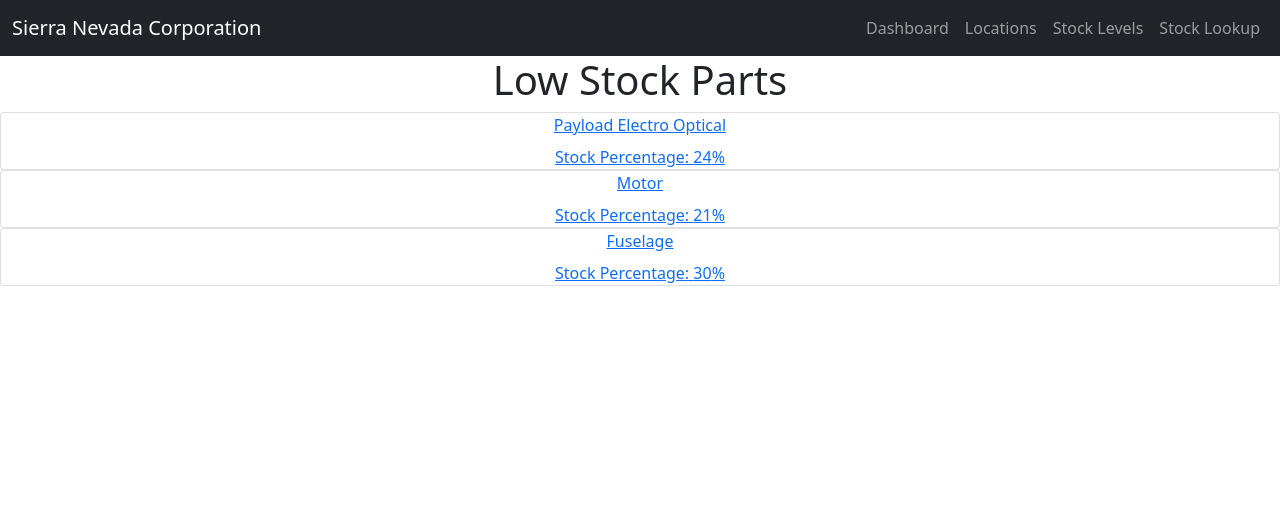
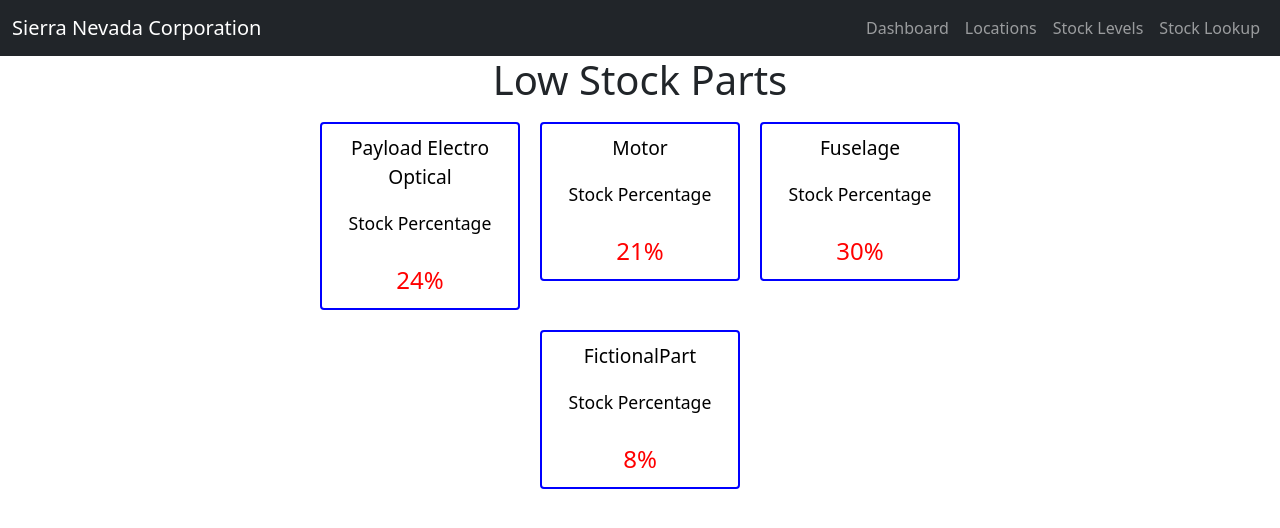
Before and after one commit to reicraftscodes/uas-lifecycle-management-frontend, a React (Create React App) app: page /stock-levels in a window 1280 px wide. Shown: the top 528 px of the page. Built offline with nearby package versions, Linux system fonts and the light colour scheme.

Commit message:
Added basic styling to the componenet stock levels for low stock level items.

```diff
--- a/src/App.css
+++ b/src/App.css
@@ -10,6 +10,39 @@
 
 }
 
+#stockLink {
+  text-decoration: none;
+  color: black;
+}
+#cardTitle {
+  margin-top: 10px;
+  font-size: 1.2em;
+}
+#cardText {
+  margin-top: 10px;
+  font-size: 1.1em;
+}
+#partCard {
+  border: 2px solid blue;
+  margin: 10px;
+  width: 200px;
+}
+#stockPercentage {
+  margin: 10px 0;
+  color: red;
+  font-size: 1.5em;
+}
+
+#flex-container {
+  display: flex;
+  width: 800px;
+  margin: auto;
+  flex-direction: row;
+  flex-wrap: wrap;
+  justify-content: center;
+}
+
+
 #details-container {
   display: flex;
   width: 80%;
--- a/src/pages/StockLevels.js
+++ b/src/pages/StockLevels.js
@@ -7,25 +7,26 @@ function StockLevels() {
     const dronePart = {failurePeriodTime: 100, failureTime: 100, weight: 2, location: 'Cardiff', name: 'Payload Electro Optical', partId: 4, units: 24, cost: 0, status: 'Awaiting repair'}
     const dronePart2 = {failurePeriodTime: 100, failureTime: 100, weight: 2, location: 'Cardiff', name: 'Motor', partId: 5, units: 21, cost: 0, status: 'Awaiting repair'}
     const dronePart3 = {failurePeriodTime: 100, failureTime: 100, weight: 2, location: 'Cardiff', name: 'Fuselage', partId: 6, units: 30, cost: 0, status: 'Beyond repair'}
+    const dronePart4 = {failurePeriodTime: 100, failureTime: 100, weight: 2, location: 'Cardiff', name: 'FictionalPart', partId: 6, units: 8, cost: 0, status: 'Beyond repair'}
 
-    const parts = [dronePart, dronePart2, dronePart3]
+    const parts = [dronePart, dronePart2, dronePart3, dronePart4]
 
     const partList = parts.map(part => {
-        return <Link to={`/app/parts/${part.partId}`}><div className="part-container">
-            <Card className="part-card">
-                <CardTitle>{part.name}</CardTitle>
-                <CardText>Stock Percentage: {part.units}%</CardText>
+        return <Link to={`/app/parts/${part.partId}`} id="stockLink">
+            <Card id="partCard">
+                <CardTitle id="cardTitle">{part.name}</CardTitle>
+                <CardText id="cardText">Stock Percentage</CardText>
+                <CardText id="stockPercentage">{part.units}%</CardText>
             </Card>
-        </div>
         </Link>
     })
 
     return (
         <>
             <h1>Low Stock Parts</h1>
-
+            <div id="flex-container">
             {partList}
-
+            </div>
         </>
     )
 }
```
